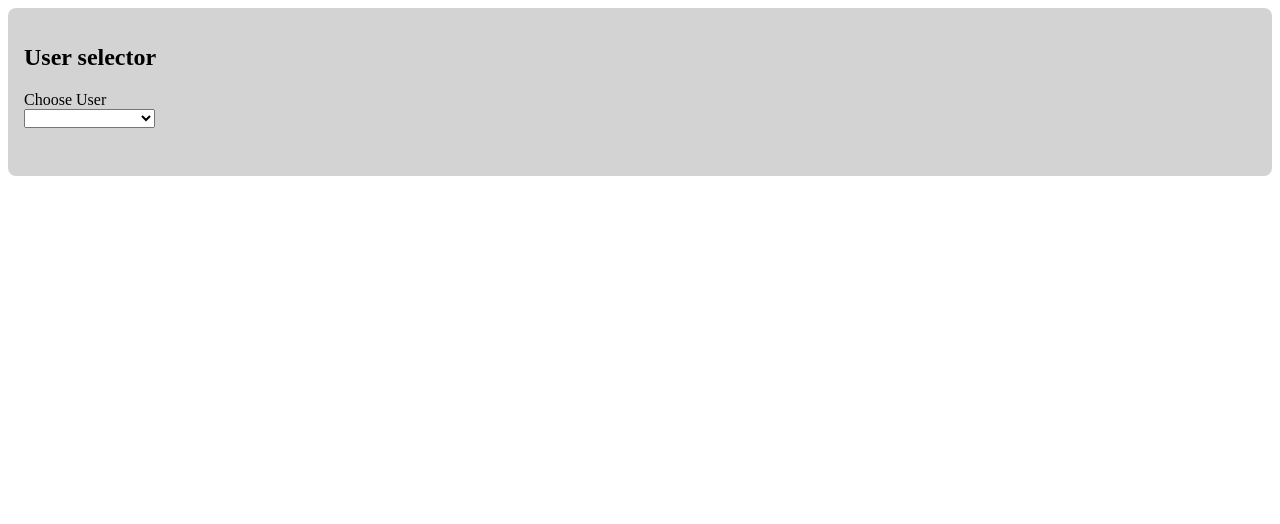
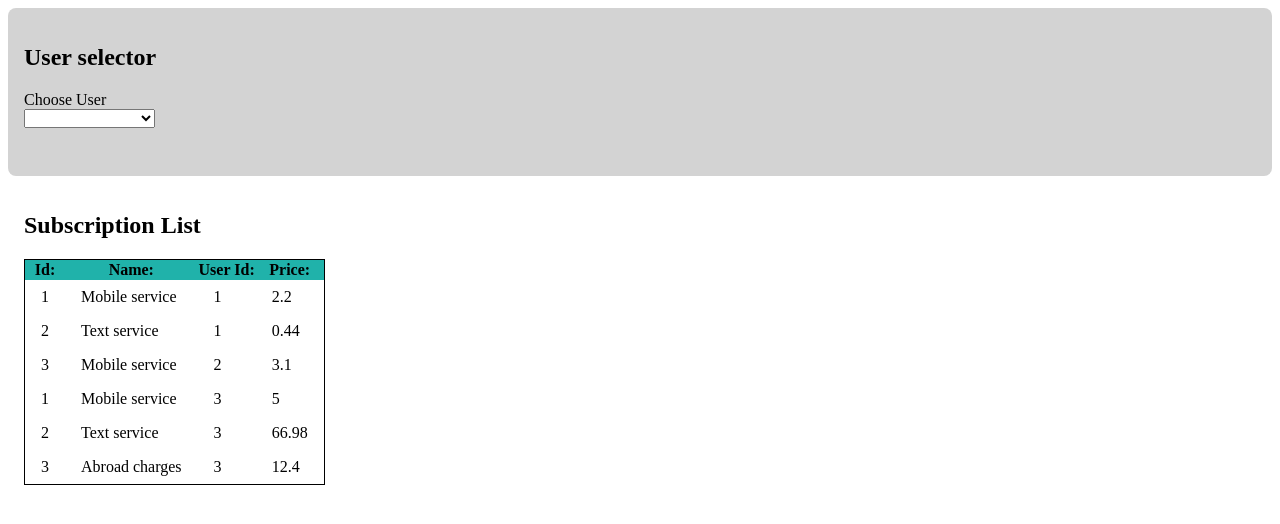
Before and after one commit to gayusuryu/angular-ivy-lj6s6q, an Angular app: page / in a window 1280 px wide. Shown: the top 524 px of the page. Built offline with nearby package versions, Linux system fonts and the light colour scheme.

Commit message:
3 files modified

```diff
--- a/src/app/app.component.html
+++ b/src/app/app.component.html
@@ -1,2 +1,2 @@
 <user-selector (selectId)="onSelectedId($event)"></user-selector>
-<!-- <subscription-list [selectedId]="selectedIdFromUser"></subscription-list> -->
+<subscription-list [selectedId]="selectedIdFromUser"></subscription-list>
--- a/src/app/app.component.ts
+++ b/src/app/app.component.ts
@@ -7,7 +7,6 @@ import { Component, Input, VERSION } from '@angular/core';
 })
 export class AppComponent {
   selectedIdFromUser?: number;
-  // @Input() selectedIdFromUser?: number;
 
   onSelectedId(id) {
     this.selectedIdFromUser = id;
--- a/src/app/modules/subscription-list/subscription-list.component.ts
+++ b/src/app/modules/subscription-list/subscription-list.component.ts
@@ -1,4 +1,9 @@
-import { ChangeDetectionStrategy, Component, OnInit } from '@angular/core';
+import {
+  ChangeDetectionStrategy,
+  Component,
+  Input,
+  OnInit,
+} from '@angular/core';
 import { Observable } from 'rxjs';
 import { SubscriptionDataService } from '../../data-services/subscriptions.data-service';
 import { Subscription } from '../../models/subscription.model';
@@ -7,14 +12,15 @@ import { Subscription } from '../../models/subscription.model';
   selector: 'subscription-list',
   templateUrl: './subscription-list.component.html',
   styleUrls: ['./subscription-list.component.css'],
-  changeDetection: ChangeDetectionStrategy.OnPush
+  changeDetection: ChangeDetectionStrategy.OnPush,
 })
 export class SubscriptionListComponent {
-  _subscriptions$: Observable<
-    Subscription[]
-  > = this.subscriptionDataService.getSubscriptions();
+  _subscriptions$: Observable<Subscription[]> =
+    this.subscriptionDataService.getSubscriptions();
+
+  @Input() selectedId?: number;
 
   constructor(private subscriptionDataService: SubscriptionDataService) {
-      // this._subscriptions$ =
+    console.log('selectedIdFromUser...', this.selectedId);
   }
 }
```
